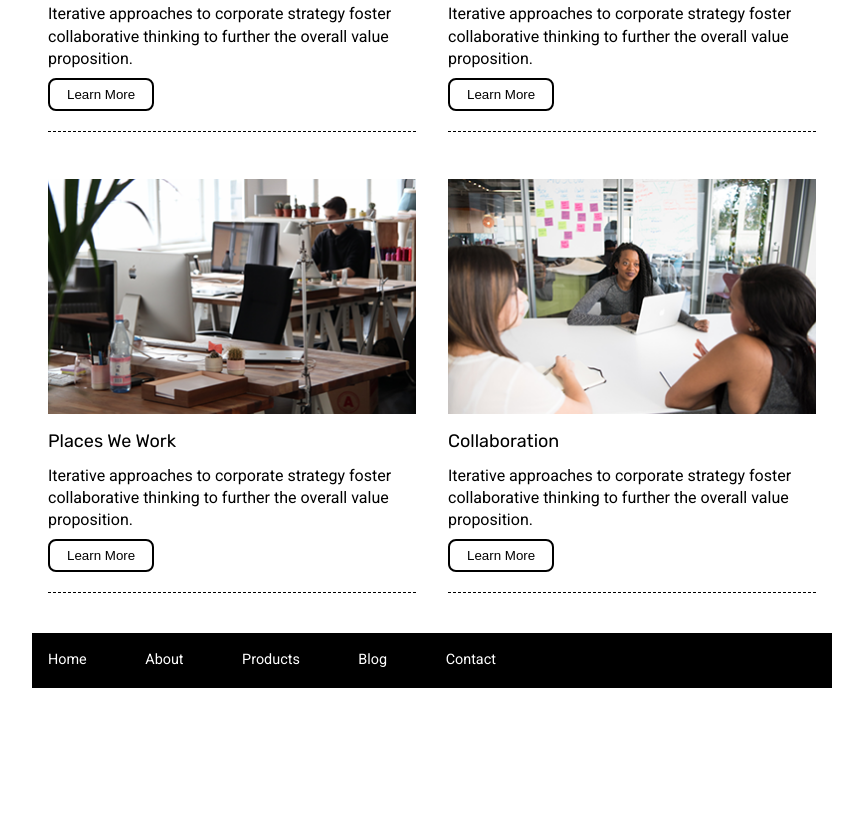
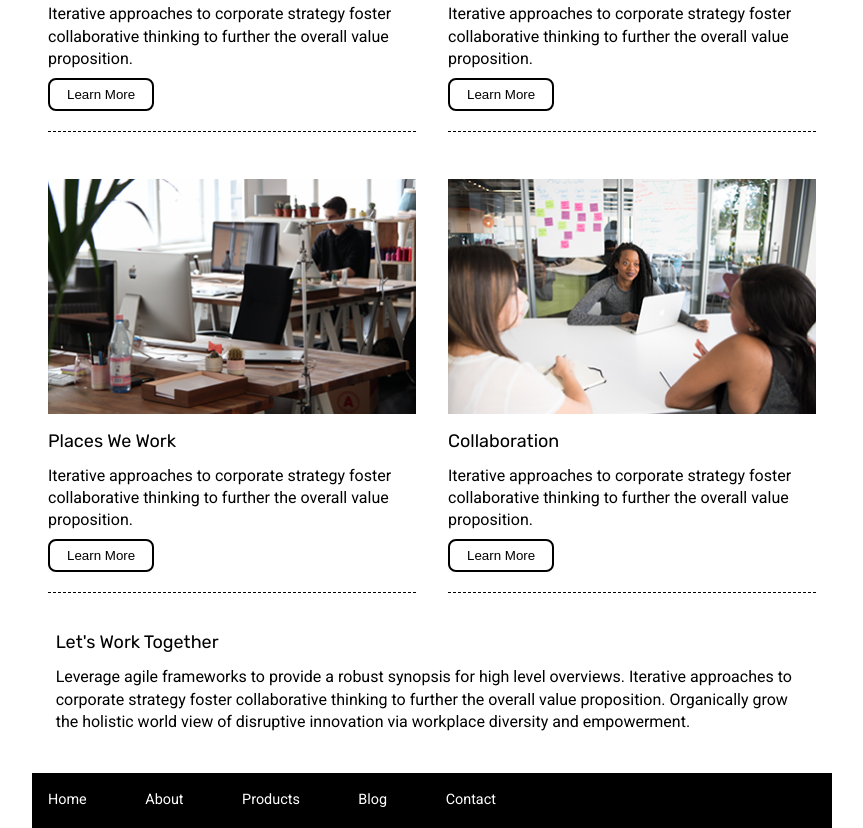
Before and after one commit to yirano/Colab-htmlChallenge, a plain HTML site: page about.html in a window 1280 px wide. Shown: the part 704-1532 px from the top of the page, without its empty margins (208-1071 px from the left). Before the commit the page ends 1392 px from the top, so only its background shows below. Drawn offline with Linux system fonts and the light colour scheme.

Commit message:
Add bottom content to About page

```diff
--- a/about.html
+++ b/about.html
@@ -77,6 +77,13 @@
             </div>
         </section>
 
+        <section class="bottom-content">
+            <div class="text-container-stretch">
+                <h2>Let's Work Together</h2>
+                <p>Leverage agile frameworks to provide a robust synopsis for high level overviews. Iterative approaches to corporate strategy foster collaborative thinking to further the overall value proposition. Organically grow the holistic world view of disruptive innovation via workplace diversity and empowerment.</p>
+            </div>
+        </section>
+
       <footer>
         <nav>
           <a href="#">Home</a>
```
